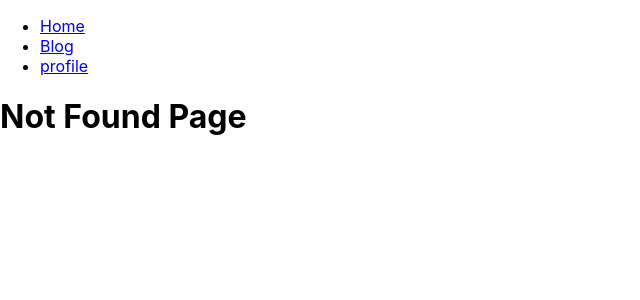
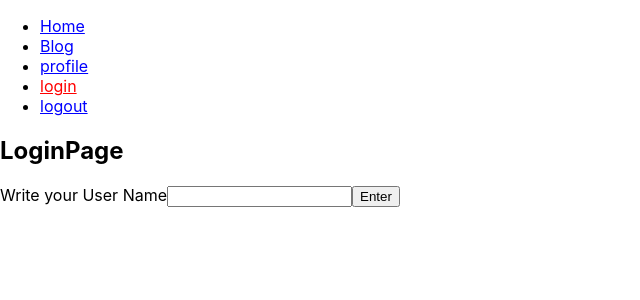
Before and after one commit to MrPerales/react-router, a React (Create React App) app: page /#/login in a window 1280 px wide. Before the commit this address had no page. Shown: the top 300 px of the page, without its empty margins (0-640 px from the left). Built offline with nearby package versions, Linux system fonts and the light colour scheme.

Commit message:
se crea hook useAuth , login y logout

```diff
--- a/src/App.js
+++ b/src/App.js
@@ -1,4 +1,4 @@
-import { HashRouter, Route, Routes } from 'react-router-dom'
+import { Form, HashRouter, Route, Routes } from 'react-router-dom'
 import './App.css';
 import { HomePage } from './pages/HomePage';
 import { BlogPage } from './pages/BlogPage';
@@ -6,7 +6,9 @@
 import { NotFoundPage } from './pages/NotFoundPage';
 import { Menu } from './components/Menu';
 import { BlogPost } from './components/BlogPost';
-
+import { LoginPage } from './pages/LoginPage';
+import { Logout } from './pages/Logout';
+import { AuthProvider, useAuth } from './auth'
 //  /#/ -> principal page
 //  /#/blog -> BlogPage
 // .....
@@ -20,6 +22,7 @@
   return (
     <>
       <HashRouter>
+        <AuthProvider>
           <Menu />
 
           <Routes>
@@ -31,11 +34,15 @@
             </Route>
 
             <Route path='/profile' element={<ProfilePage />} />
+            <Route path='/login' element={<LoginPage />} />
+            <Route path='/logout' element={<Logout />} />
+
             <Route path='*' element={<NotFoundPage />} />
 
 
 
           </Routes>
+        </AuthProvider>
 
       </HashRouter>
     </>
--- /dev/null
+++ b/src/auth.js
@@ -0,0 +1,42 @@
+import React, { useContext } from "react";
+import { useNavigate } from "react-router-dom";
+
+
+const AuthContext=React.createContext();
+
+function AuthProvider({children}){
+    const [user,setUser]=React.useState(null)
+    const navigate=useNavigate();
+
+    const login=(userName)=>{
+        setUser({userName})
+        navigate('/profile')
+    }
+    const logout=()=>{
+        setUser(null)
+        navigate('/')
+
+    }
+
+    const auth={user,login,logout};
+
+    return (
+        <AuthContext.Provider
+            value={auth}
+        >
+            {children}
+        </AuthContext.Provider>
+    );
+}
+function useAuth(){
+   const auth=React.useContext(AuthContext);
+   return auth
+}
+
+
+
+
+export{
+    AuthProvider,
+    useAuth
+};
--- a/src/components/Menu.js
+++ b/src/components/Menu.js
@@ -49,6 +49,13 @@
     to: '/profile',
     text: 'profile'
 })
-
+routes.push({
+    to: '/login',
+    text: 'login'
+})
+routes.push({
+    to: '/logout',
+    text: 'logout'
+})
 
 export { Menu }
--- /dev/null
+++ b/src/pages/LoginPage.js
@@ -0,0 +1,29 @@
+import React from "react";
+import { useAuth } from "../auth";
+
+function LoginPage(){
+    const auth=useAuth();
+    const [userName,setUserName]=React.useState('')
+
+    const login=(event)=>{
+        event.preventDefault();
+        auth.login({userName});
+        console.log(userName);
+    }
+    return (
+        <>
+            <h2>LoginPage</h2>
+            <form onSubmit={login}>
+                <label>Write your User Name</label>
+                <input
+                    value={userName}
+                    onChange={(event)=>{
+                        setUserName(event.target.value)
+                    }}
+                />
+                <button type="submit">Enter</button>
+            </form>
+        </>
+    )
+}
+export {LoginPage}
--- /dev/null
+++ b/src/pages/Logout.js
@@ -0,0 +1,25 @@
+import React from "react";
+import { useAuth } from "../auth";
+
+function Logout(){
+    const auth=useAuth();
+
+    const logout=(e)=>{
+        e.preventDefault();
+        console.log('logout');
+        auth.logout();
+    }
+
+    return (
+        <>
+            <h2>LogoutPage</h2>
+            <form onSubmit={logout}>
+                <label>Logout?</label>
+
+                <button type="submit">Exit</button>
+            </form>
+        </>
+    )
+}
+
+export {Logout}
--- a/src/pages/ProfilePage.js
+++ b/src/pages/ProfilePage.js
@@ -1,9 +1,15 @@
 import React from "react";
+import { useAuth } from "../auth";
 
-function ProfilePage(){
-    return(
-        <h1>ProfilePage</h1>
+function ProfilePage() {
+    const auth = useAuth();
+
+    return (
+        <>
+            <h1>welcome,{auth.user.userName}</h1>
+
+        </>
     );
 }
 
-export {ProfilePage}
+export { ProfilePage }
```
Lines whose indentation alone changed are shown as unchanged.
